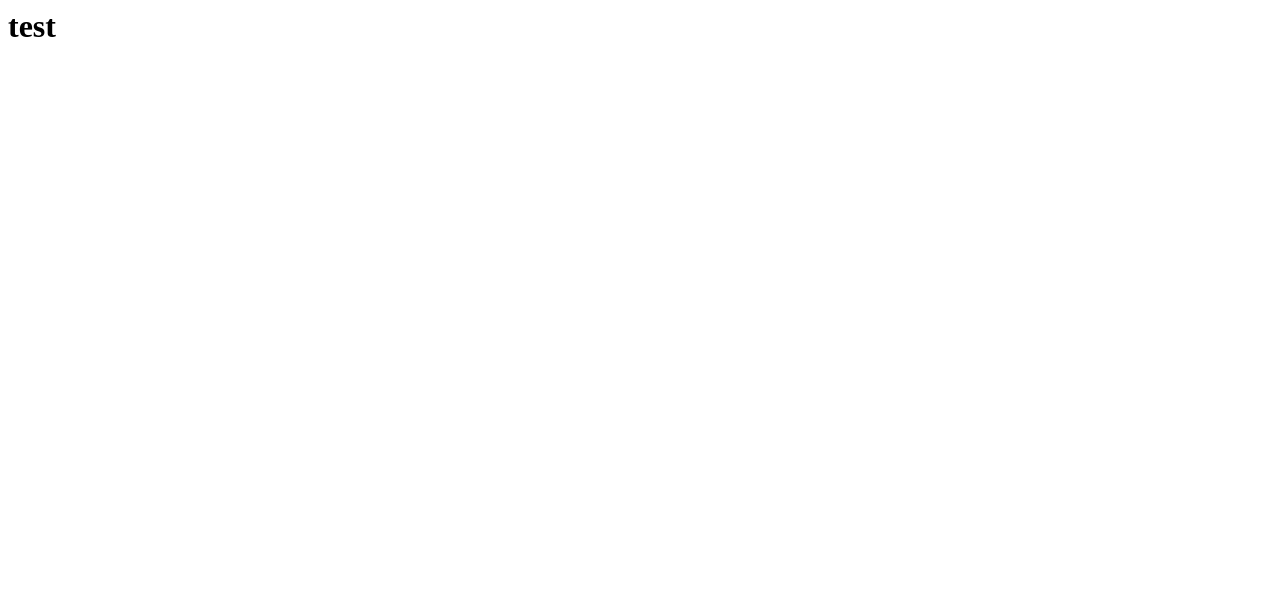
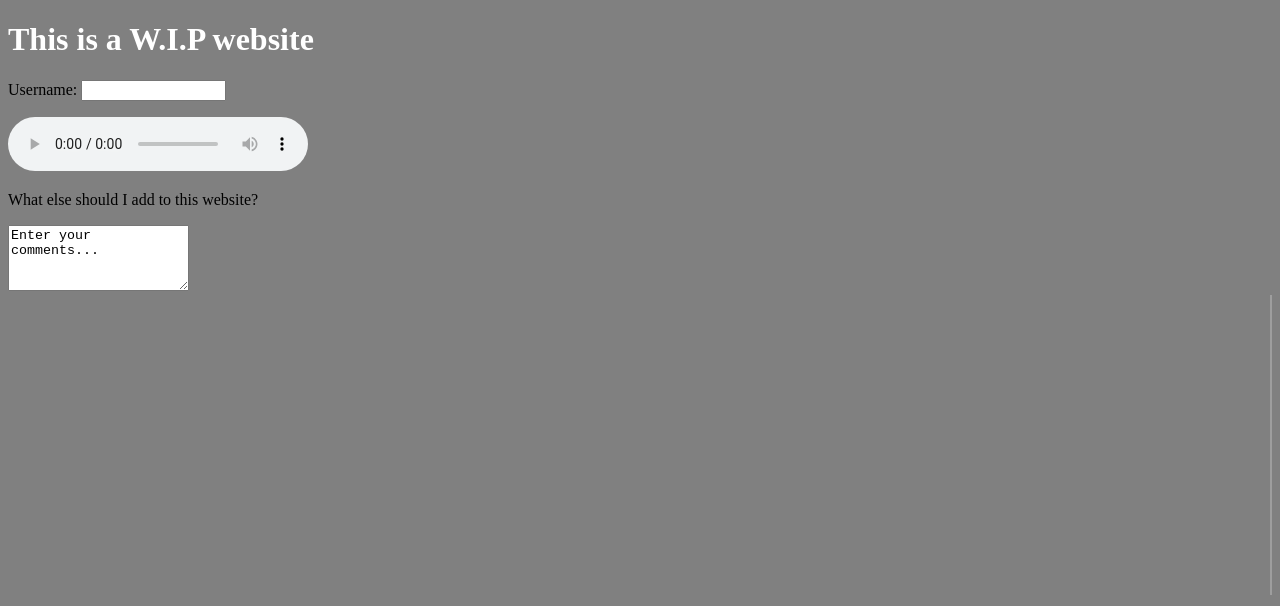
Before and after one commit to iiImagination/iiImagination.github.io, a plain HTML site: page index.html in a window 1280 px wide. Drawn offline with Linux system fonts and the light colour scheme; grey boxes are pictures that could not be loaded.

Commit message:
Update index.html

```diff
--- a/index.html
+++ b/index.html
@@ -1,3 +1,23 @@
+<!DOCTYPE html>
 <html>
-<h1> test </h1>
+  <head>
+  	<meta charset="utf-8">
+    <title>Your Awesome Webpage created on Tue, Jun 9 2015 5:13 PM</title>
+  </head>
+  <body bgcolor="gray">
+    <h1 style="color:white"> This is a W.I.P website </h1><form action="http://www.roblox.com/home">
+    <p>Username:
+      <input type="text" name="username" size="15" maxlength="30" />
+    </p>
+    </form>
+    <audio src="audio/test-audio.ogg" controls autoplay>
+      <p>This browser does not support our audio format. </p>
+    </audio>
+<form action="https://thimble.webmaker.org/">
+  <p>What else should I add to this website?</p>
+  <textarea name="comments" cols="20" rows="4">Enter your comments...</textarea> </form>
+ <marquee>
+  <img src ="http://25.media.tumblr.com/tumblr_lq1cq4S0CT1qim9oko1_1280.jpg" />
+</marquee>
+  </body>
 </html>
```
